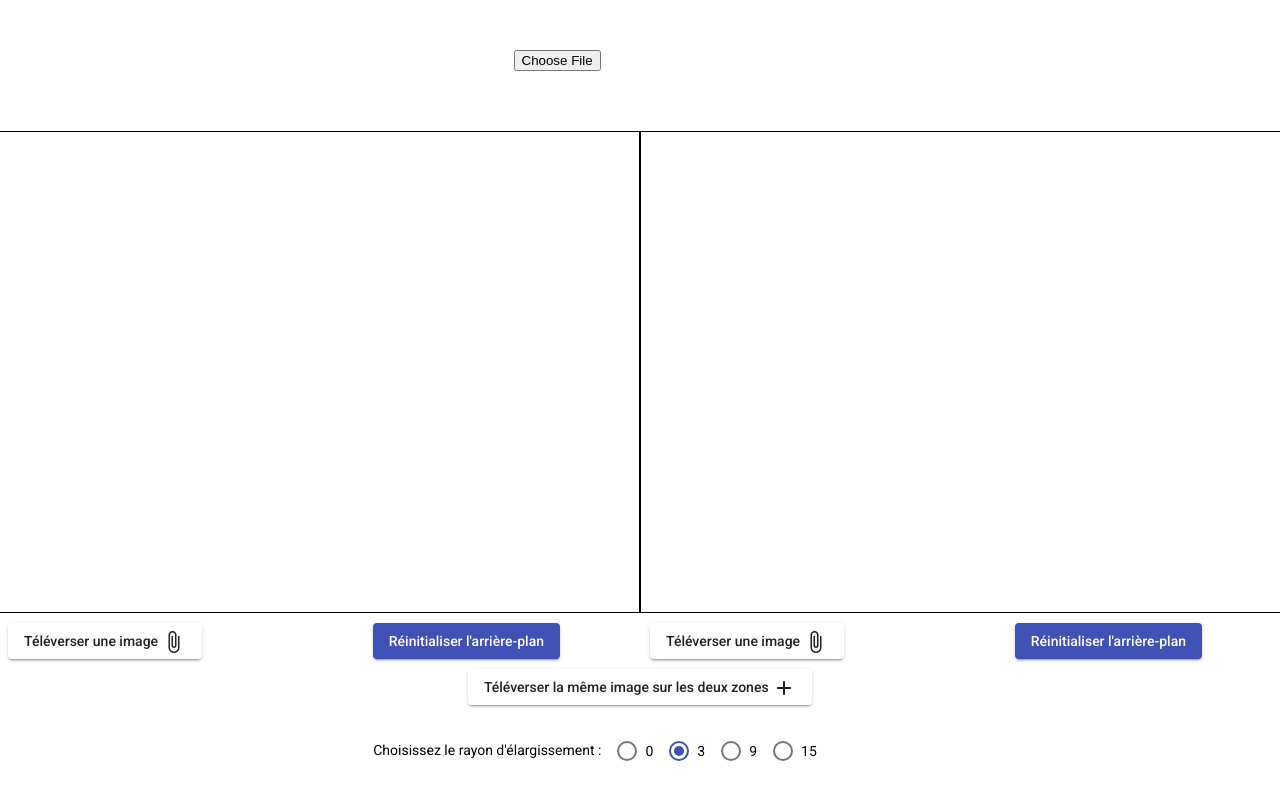
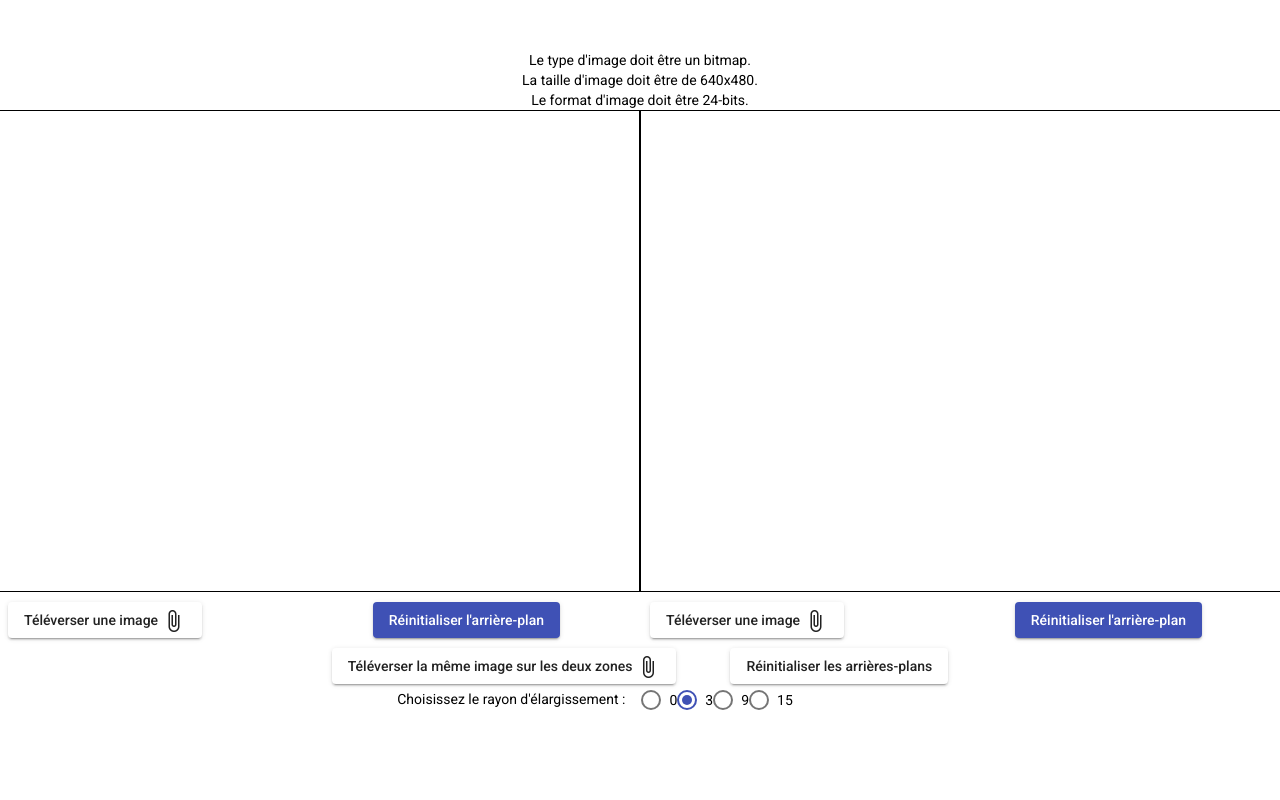
Before and after one commit to zebiriabderrahim/7_Differences, an Angular app in the folder client/: page /#/create in a window 1280 px wide. Shown: the top 800 px of the page. Built offline with nearby package versions, Linux system fonts and the light colour scheme.

Commit message:
feat: upload button for 2 images

```diff
--- a/client/src/app/pages/creation-page/creation-page.component.html
+++ b/client/src/app/pages/creation-page/creation-page.component.html
@@ -1,6 +1,5 @@
 <div class="images-section">
-  <img *ngFor='let url of urls' [src]="url" height="200">> <br />
-  <input type='file' (change)="onSelectFile($event)">
+    <img *ngFor="let url of urls" [src]="url" height="200" /> <br />
     <div *ngIf="!this.isImageTypeValid">Le type d'image doit être un bitmap.</div>
     <div *ngIf="!this.isImageSizeValid">La taille d'image doit être de 640x480.</div>
     <div *ngIf="!this.isImageFormatValid">Le format d'image doit être 24-bits.</div>
@@ -8,12 +7,19 @@
         <app-image-canvas></app-image-canvas>
         <app-image-canvas></app-image-canvas>
     </div>
-  <button mat-raised-button color="basic"
-    matTooltip="Téléverser une image en format BMP et de taille 640x480 sur les deux zones">
-    Téléverser la même image sur les deux zones <mat-icon>add</mat-icon>
+    <div id="canvas-action-buttons">
+        <button
+            mat-raised-button
+            color="basic"
+            matTooltip="Téléverser une image en format BMP et de taille 640x480 sur les deux zones"
+            (click)="fileUpload.click()"
+        >
+            Téléverser la même image sur les deux zones <mat-icon>attach_file</mat-icon>
         </button>
+        <button mat-raised-button color="basic" matTooltip="Réinitialise les arrières-plans">Réinitialiser les arrières-plans</button>
     </div>
 
+    <input type="file" id="upload-btn" (change)="onSelectFile($event)" #fileUpload />
 
     <div id="configuration-buttons">
         <div>
@@ -23,3 +29,4 @@
             </mat-radio-group>
         </div>
     </div>
+</div>
--- a/client/src/app/pages/creation-page/creation-page.component.scss
+++ b/client/src/app/pages/creation-page/creation-page.component.scss
@@ -1,14 +1,17 @@
-.images-section{
+.images-section {
     display: flex;
     flex-direction: column;
     align-items: center;
     justify-content: space;
-    // background-color: rgb(150, 150, 150);
-    border-color: black;
-    color: white;
     border-radius: 5px;
     padding: 10px;
     margin: 20px;
+}
+
+#canvas-action-buttons {
+    width: 55%;
+    display: flex;
+    justify-content: space-around;
 }
 
 #configuration-buttons {
@@ -36,12 +39,12 @@
     margin-right: 16px;
 }
 
-.mat-radio-button~.mat-radio-button {
-    margin-left: 16px;
-}
-
 #canvas-zone {
     display: flex;
     justify-content: center;
     flex-direction: row;
 }
+
+#upload-btn {
+    display: none;
+}
```
Lines whose indentation alone changed are shown as unchanged.
